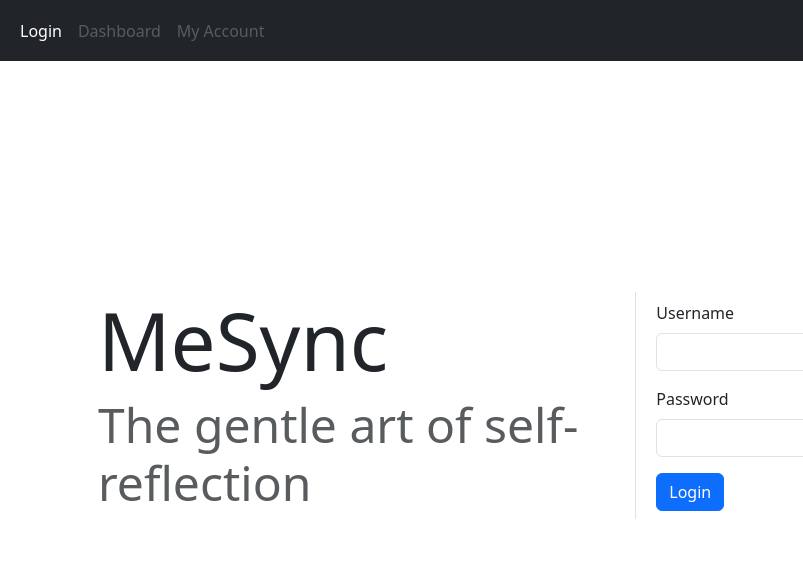
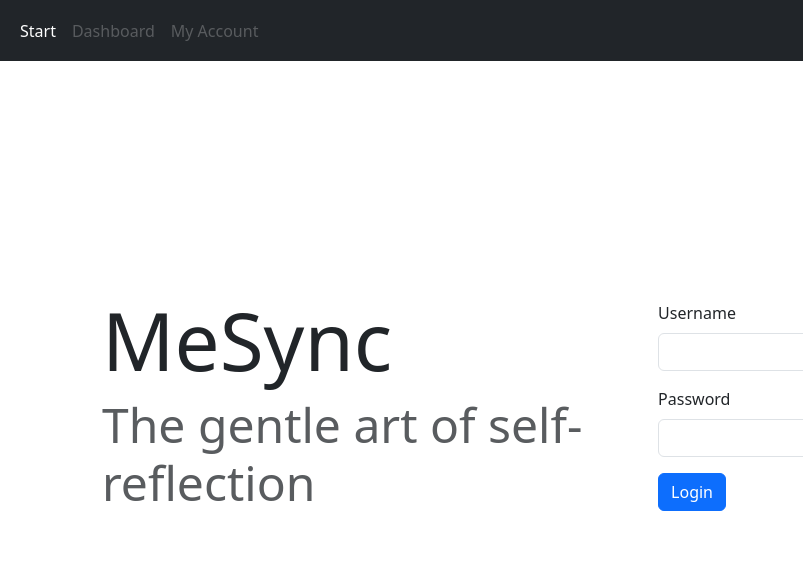
Before and after one commit to trentw0826/MeSyncStartup, a website: page index.html in a window 1280 px wide. Shown: the top 585 px of the page, 0-803 px from the left. Drawn offline with nearby package versions, Linux system fonts and the light colour scheme.

Commit message:
Update navigation link and improve title box styling

```diff
--- a/index.html
+++ b/index.html
@@ -27,7 +27,7 @@
       <div class="collapse navbar-collapse" id="header">
         <ul class="navbar-nav me-auto">
           <li class="nav-item">
-            <a class="nav-link active" href="#">Login</a>
+            <a class="nav-link active" href="#">Start</a>
           </li>
           <li class="nav-item">
             <a class="nav-link disabled" href="#">Dashboard</a>
@@ -41,11 +41,12 @@
     </div>
   </nav>
 
+  <!-- Body -->
   <div class="container d-flex flex-md-row flex-column justify-content-center align-items-center flex-grow-1">
     <!-- Title box -->
-    <div class="container d-flex flex-column border-end m-1">
-      <h1 class="display-1 text-left">MeSync</h1>
-      <h2 class="display-5 text-left text-muted">The gentle art of self-reflection</h2>
+    <div class="container d-flex flex-column m-1 p-3 text-md-start text-center">
+      <h1 class="display-1">MeSync</h1>
+      <h2 class="display-5 text-muted">The gentle art of self-reflection</h2>
     </div>
     <!-- Login box -->
     <div class="container d-flex flex-column m-1">
```
